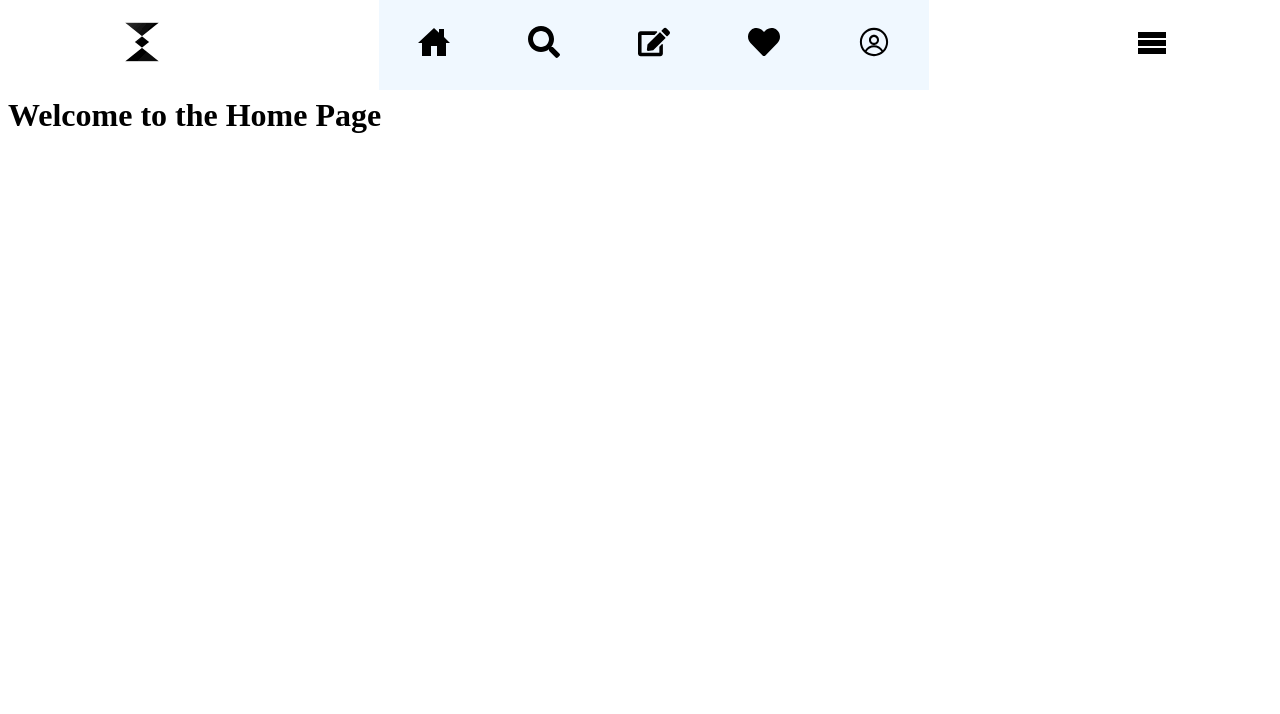
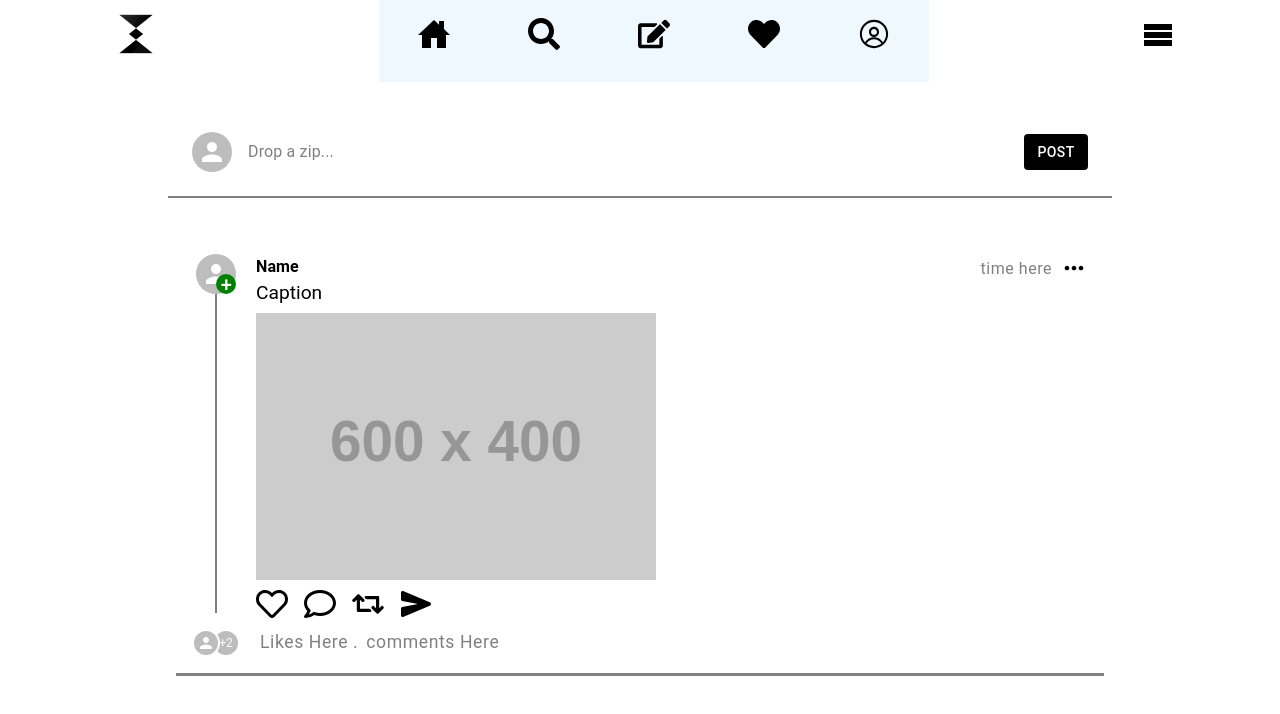
Before and after one commit to pravinadar/Zelloa, a React (Vite) app in the folder client/: page / in a window 1280 px wide. Shown: the top 714 px of the page. Built offline with nearby package versions, Linux system fonts and the light colour scheme.

Commit message:
Register, Post, ErrorPage Setup

```diff
--- a/client/src/App.jsx
+++ b/client/src/App.jsx
@@ -1,19 +1,23 @@
 import {BrowserRouter, Route, Routes} from 'react-router-dom'
-import Header from './components/common/Header'
+import { Box } from '@mui/material'
+
 import Home from './pages/protected/Home'
-import ErrorPage from './pages/ErrorPage'
+import ProtectedLayout from './pages/protected/ProtectedLayout'
 
 function App() {
 
   return (
     <>
-    <Header />
-      <BrowserRouter>
-        <Routes>
-          <Route path="/" element={<Home />} />
-          <Route path="*" element={<ErrorPage />} />
-        </Routes>
-      </BrowserRouter>
+      <Box minHeight={'100vh'}>
+        <BrowserRouter>
+          <Routes>
+            <Route path="/" element={<ProtectedLayout />} >
+              <Route path='' element={<Home />} />
+              <Route path='post/:id' element={<p>Dynamic Post Content</p>} />
+            </Route>
+          </Routes>
+        </BrowserRouter>
+      </Box>
     </>
   )
 }
--- /dev/null
+++ b/client/src/components/Home/Input.jsx
@@ -0,0 +1,36 @@
+import { Avatar, Button, Stack, Typography } from "@mui/material"
+
+const Input = () => {
+    return (
+        <>
+            <Stack
+                flexDirection={"row"}
+                alignItems={"center"}
+                width={"70%"}
+                justifyContent={"space-between"}
+                p={3}
+                borderBottom={"2px solid gray"}
+                my={5}
+                mx={"auto"}
+            >
+                <Stack flexDirection={"row"} alignItems={"center"} gap={2}>
+                <Avatar/>
+                <Typography color="gray">Drop a zip...</Typography>
+
+                </Stack>
+                <Button size="medium" sx={{
+                    bgcolor: "black",
+                    color: "white",
+                    ":hover": {
+                        bgcolor: "gray",
+                        cursor: "pointer"
+                    }
+                }}>
+                    POST
+                </Button>
+            </Stack>
+        </>
+    )
+}
+
+export default Input
--- /dev/null
+++ b/client/src/components/Home/Post.jsx
@@ -0,0 +1,53 @@
+import { Stack, Typography } from '@mui/material'
+import { MdOutlineMoreHoriz } from "react-icons/md";
+import PostHeader from '../post/PostHeader';
+import PostBody from '../post/PostBody';
+
+const Post = () => {
+    return (
+        <>
+            <Stack
+                flexDirection={"row"}
+                justifyContent={"space-between"}
+                borderBottom={"3px solid gray"}
+                width={"70%"}
+                p={2}
+                mx={"auto"}
+                sx={{
+                    ":hover": {
+                        cursor: "pointer",
+                        boxShadow: "10px 10px 10px gray",
+                    },
+                    transition: "all 0.3s ease"
+                }}>
+
+                <Stack flexDirection={"row"} gap={2}>
+                    <PostHeader />
+                    <PostBody />
+                </Stack>
+
+                <Stack
+                    flexDirection={"row"}
+                    justifyContent={"center"}
+                    gap={1}
+                    fontSize={"1rem"}>
+
+                    <Typography
+                        variant="caption"
+                        color={"gray"}
+                        fontSize={"1rem"}
+                        position={"relative"}
+                        top={2}
+                    >
+                        time here
+                    </Typography>
+
+                    <MdOutlineMoreHoriz size={28} />
+
+                </Stack>
+            </Stack>
+        </>
+    )
+}
+
+export default Post
--- /dev/null
+++ b/client/src/components/post/PostBody.jsx
@@ -0,0 +1,63 @@
+import { Stack, Typography } from '@mui/material'
+import React from 'react'
+import { FaRegComment, FaRegHeart, FaRetweet } from 'react-icons/fa'
+import { IoSend } from 'react-icons/io5'
+
+const PostBody = () => {
+    return (
+        <>
+            <Stack
+                flexDirection={"column"}
+                justifyContent={"space-between"}
+                gap={1}
+            >
+                <Stack
+                    flexDirection={"column"}
+                    gap={1}
+                >
+                    <Stack
+                        flexDirection={"column"}
+                    >
+                        <Typography variant="h6" fontSize={"1rem"} fontWeight={"bold"}>
+                            Name
+                        </Typography>
+                        <Typography variant="h5" fontSize={"1.2rem"}>
+                            Caption
+                        </Typography>
+
+                    </Stack>
+
+                    <img
+                        src="https://placehold.co/600x400.png"
+                        alt="Post"
+                        loading='lazy'
+                        width={400}
+                        height={"auto"}
+                    />
+
+                </Stack>
+
+                <Stack flexDirection={"column"} gap={1} >
+                    <Stack flexDirection={"row"} gap={2}>
+                        <FaRegHeart size={32} />
+                        <FaRegComment size={32} />
+                        <FaRetweet size={32} />
+                        <IoSend size={32} />
+                    </Stack>
+                </Stack>
+
+                <Stack flexDirection={"row"} gap={1} position={"relative"} left={4}>
+                    <Typography variant="caption" color="gray" fontSize={"1.1rem"}>
+                        Likes Here .
+                    </Typography>
+                    <Typography variant="caption" color="gray" fontSize={"1.1rem"}>
+                        comments Here
+                    </Typography>
+                </Stack>
+
+            </Stack>
+        </>
+    )
+}
+
+export default PostBody
--- /dev/null
+++ b/client/src/components/post/PostHeader.jsx
@@ -0,0 +1,72 @@
+import { Avatar, AvatarGroup, Badge, Stack, Stepper } from '@mui/material'
+
+const PostHeader = () => {
+    return (
+        <>
+            <Stack
+                flexDirection={"column"}
+                alignItems={"center"}
+                justifyContent={"space-between"}
+            >
+
+                <Badge
+                    overlap="circular"
+                    anchorOrigin={{
+                        vertical: 'bottom',
+                        horizontal: 'right',
+                    }}
+                    badgeContent={
+                        <Avatar alt="+" src="" sx={{
+                            width: 20,
+                            height: 20,
+                            bgcolor: "green",
+                            position: "relative",
+                            right: 4,
+                            bottom: 4,
+                        }}
+                        >
+                            {" "}+{" "}
+                        </Avatar>
+                    }
+                >
+
+                    <Avatar alt="User" src="" sx={{ width: 40, height: 40 }} />
+
+                </Badge>
+
+                <Stack
+                    flexDirection={"column"}
+                    alignItems={"center"}
+                    gap={2}
+                    height={"100%"}
+                >
+                    <Stepper
+                        orientation='vertical'
+                        activeStep={0}
+                        sx={{
+                            border: "0.1rem solid gray",
+                            width: "0px",
+                            height: "100%",
+                        }}
+                    >
+                    </Stepper>
+
+                    <AvatarGroup total={3} sx={{
+                        '& .MuiAvatar-root': {
+                            width: 24,
+                            height: 24,
+                            fontSize: 12,
+                        }
+                    }}>
+                        <Avatar alt="User1" src="" />
+                    </AvatarGroup>
+
+
+                </Stack>
+
+            </Stack>
+        </>
+    )
+}
+
+export default PostHeader
--- a/client/src/index.css
+++ b/client/src/index.css
@@ -0,0 +1,10 @@
+*{
+    margin: 0;
+    padding: 0;
+}
+
+.login-link{
+    cursor: pointer;
+    color: #1976d2;
+    text-decoration: underline;
+}
--- a/client/src/pages/protected/Home.jsx
+++ b/client/src/pages/protected/Home.jsx
@@ -1,9 +1,14 @@
-import React from 'react'
+import { Stack } from '@mui/material'
+import Input from '../../components/Home/Input'
+import Post from '../../components/Home/Post'
 
 const Home = () => {
   return (
     <div>
-      <h1>Welcome to the Home Page</h1>
+      <Input />
+      <Stack flexDirection={'column'} gap={2} mb={10}>
+        <Post/>
+      </Stack>
     </div>
   )
 }
--- /dev/null
+++ b/client/src/pages/protected/ProtectedLayout.jsx
@@ -0,0 +1,22 @@
+import { Stack } from "@mui/material"
+import { Outlet } from "react-router-dom"
+import Header from "../../components/common/Header"
+
+const ProtectedLayout = () => {
+  return (
+    <Stack
+      flexDirection={'column'}
+      maxWidth={"800px"}
+      minWidth={"100%"}
+      mx={"auto"}
+      overflow={"hidden"}
+    >
+        {/* Protected content goes here */}
+        <Header />
+        {/* Outlet renders the child routes */}
+        <Outlet />
+    </Stack>
+  )
+}
+
+export default ProtectedLayout
```
Also changed, not shown: client/src/pages/Register.jsx (added, +81 -0 lines).
